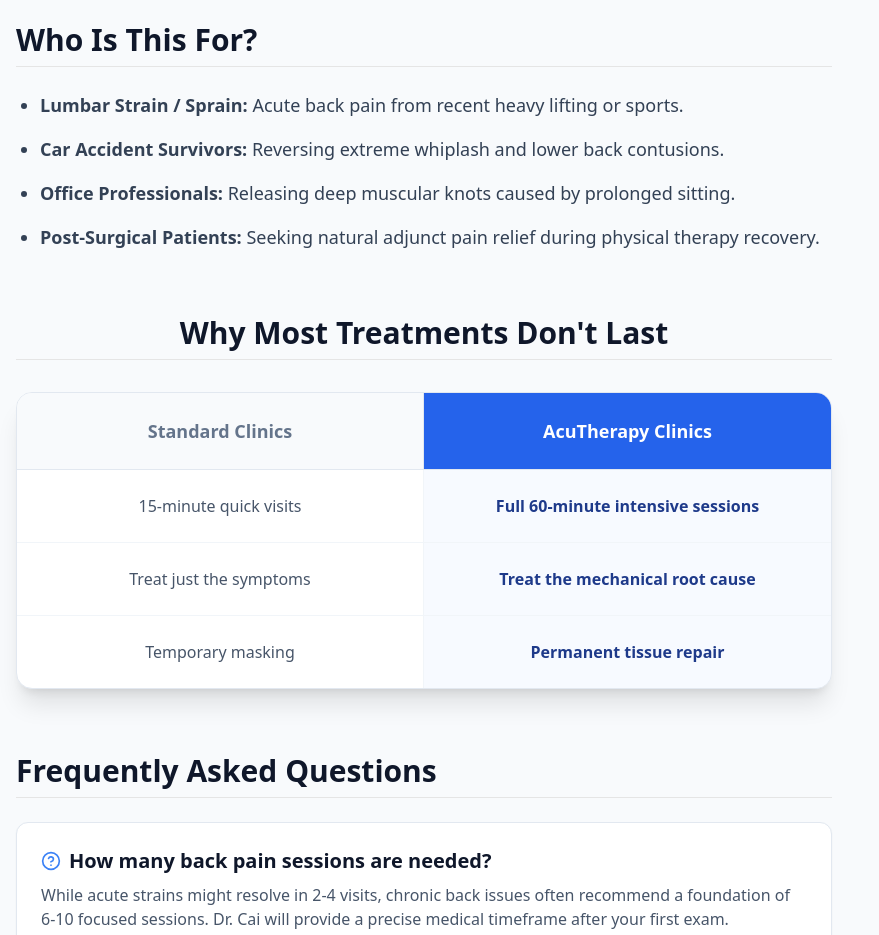
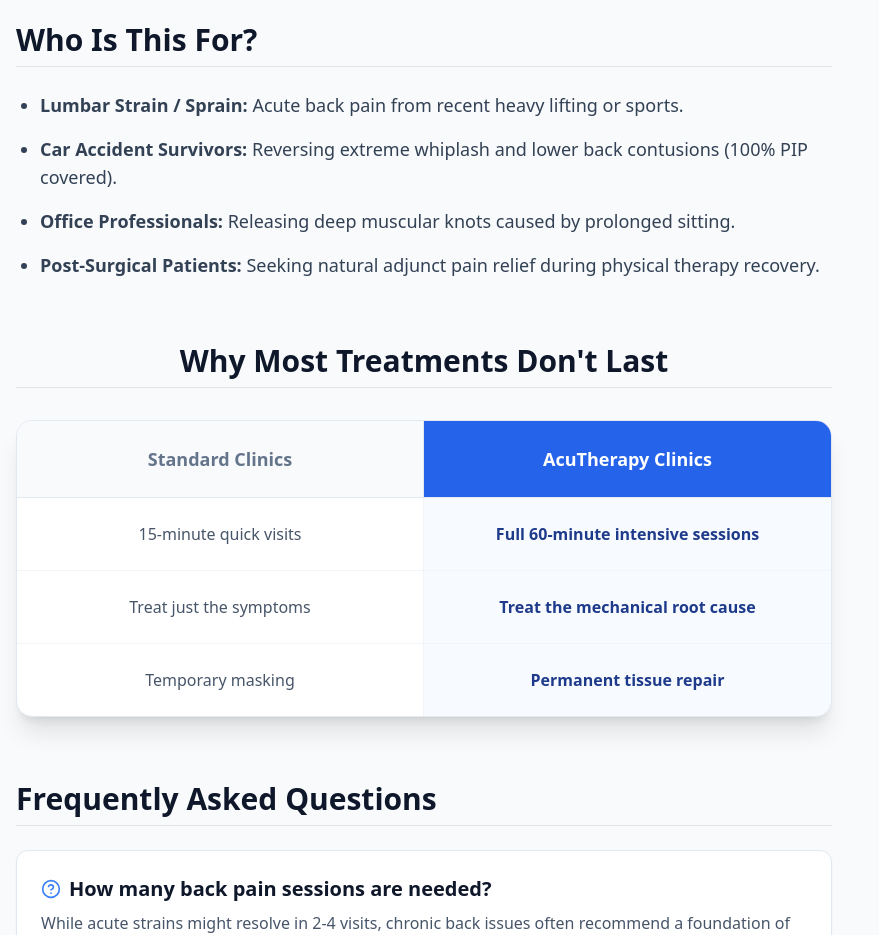
Before and after one commit to acutherapy/acutherapy-web-v2, a React (Vite) app: page /back-neck-pain in a window 1280 px wide. Shown: the part 2320-3255 px from the top of the page, without its empty margins (0-879 px from the left). Built offline with nearby package versions, Linux system fonts and the light colour scheme.

Commit message:
feat(seo): add internal link to auto accident PIP page from back pain page

```diff
--- a/src/pages/BackPainAcupunctureHonoluluPage.tsx
+++ b/src/pages/BackPainAcupunctureHonoluluPage.tsx
@@ -67,7 +67,7 @@ export default function BackPainAcupunctureHonoluluPage() {
       "name": "Does acupuncture help back pain?",
       "acceptedAnswer": {
         "@type": "Answer",
-        "text": "Acupuncture may help reduce muscle tension, improve circulation, and support the body\u2019s natural response to back pain."
+        "text": "Acupuncture may help reduce muscle tension, improve circulation, and support the body’s natural response to back pain."
       }
     },
     {
@@ -168,7 +168,7 @@ If you are enduring daily lower back pain, it can severely limit your life. Back
             <h2 className="text-3xl font-bold text-slate-900 mt-12 mb-6 border-b pb-2">Who Is This For?</h2>
             <ul className="list-disc pl-6 space-y-4 text-lg text-slate-700 mb-8">
               <li><strong>Lumbar Strain / Sprain:</strong> Acute back pain from recent heavy lifting or sports.</li>
-              <li><strong>Car Accident Survivors:</strong> Reversing extreme whiplash and lower back contusions.</li>
+              <li><strong><Link to="/auto-accident-injury-honolulu">Car Accident Survivors</Link>:</strong> Reversing extreme whiplash and lower back contusions (100% PIP covered).</li>
               <li><strong>Office Professionals:</strong> Releasing deep muscular knots caused by prolonged sitting.</li>
               <li><strong>Post-Surgical Patients:</strong> Seeking natural adjunct pain relief during physical therapy recovery.</li>
             </ul>
```
